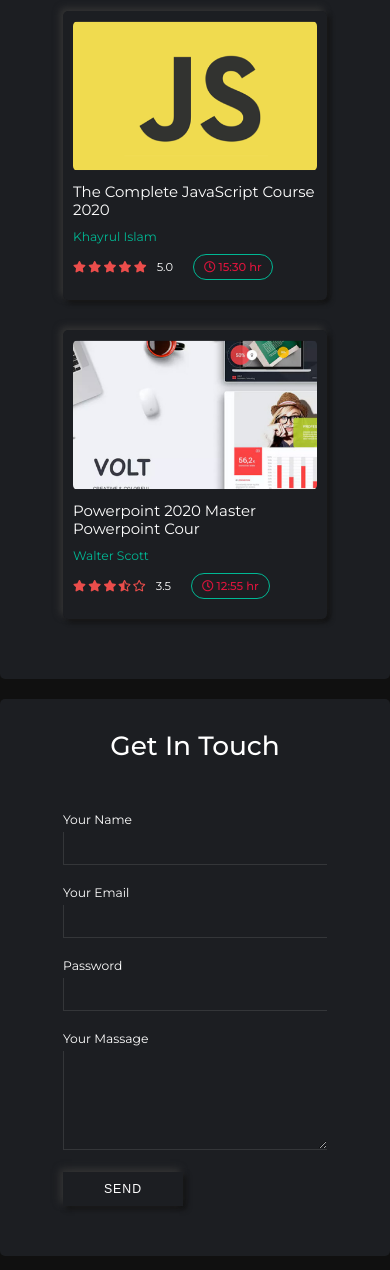
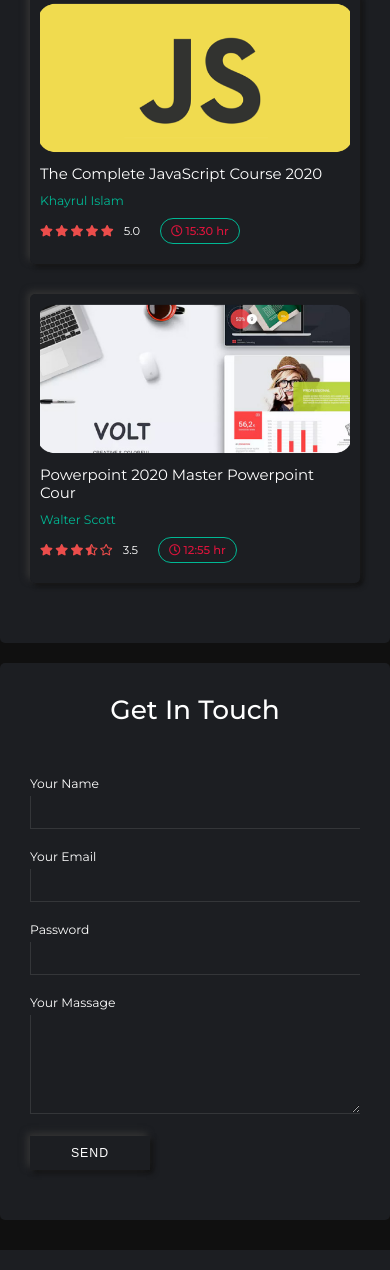
Before and after one commit to Khayruls-Code/Leader-Board, a plain HTML site: page index.html in a window 390 px wide. Shown: the part 1650-2920 px from the top of the page. Drawn offline with Linux system fonts and the light colour scheme.

Commit message:
error solved

```diff
--- a/style.css
+++ b/style.css
@@ -429,12 +429,18 @@ footer{
         font-size: 58%;
     }
 }
-@media(max-width:520px){
+@media(max-width:550px){
     .players{
         grid-template-columns: repeat(1,1fr);
     }
     html{
         font-size: 55%;
     }
+    .course{
+        flex-basis: 100%;
+    }
+    .contact form{
+        width: 100%;
+    }
 }
 /* ----------responsive------- */
```
